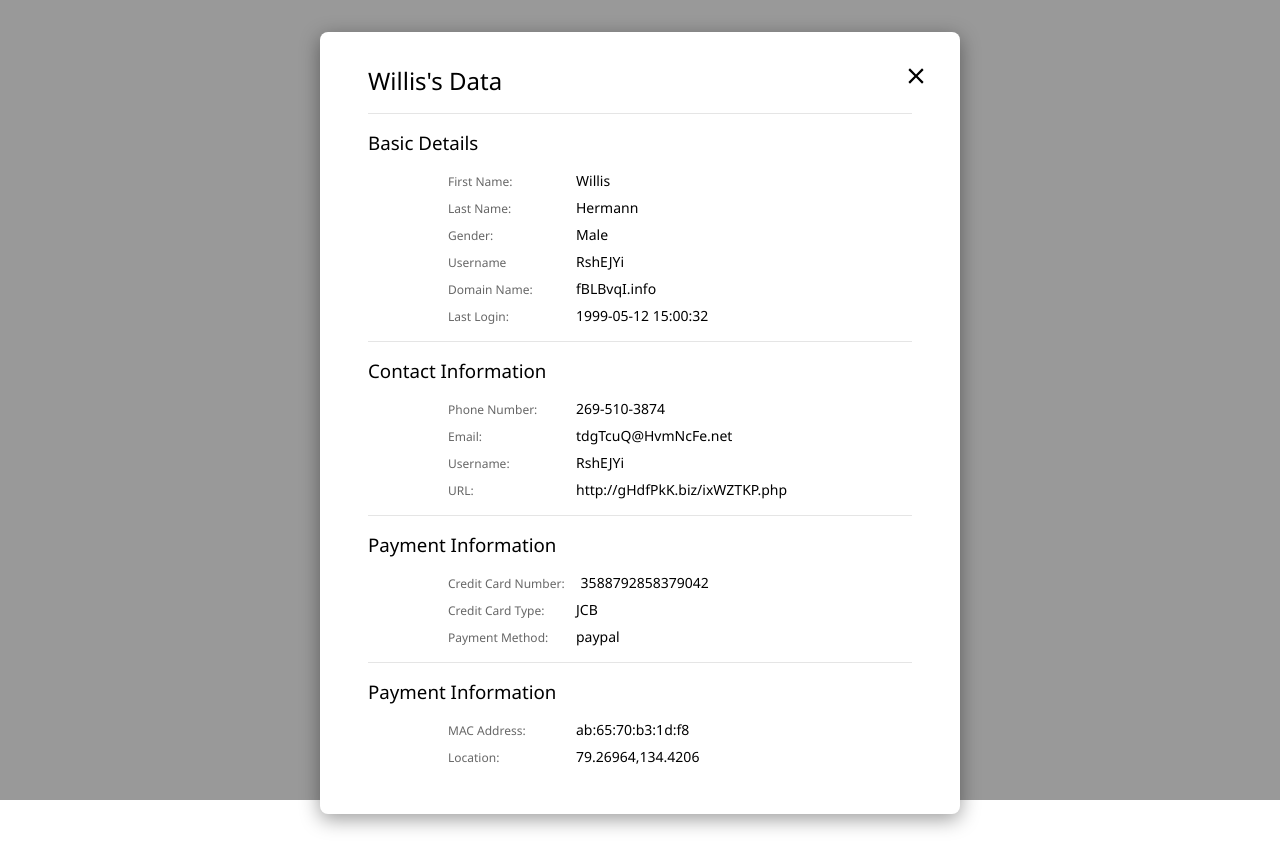
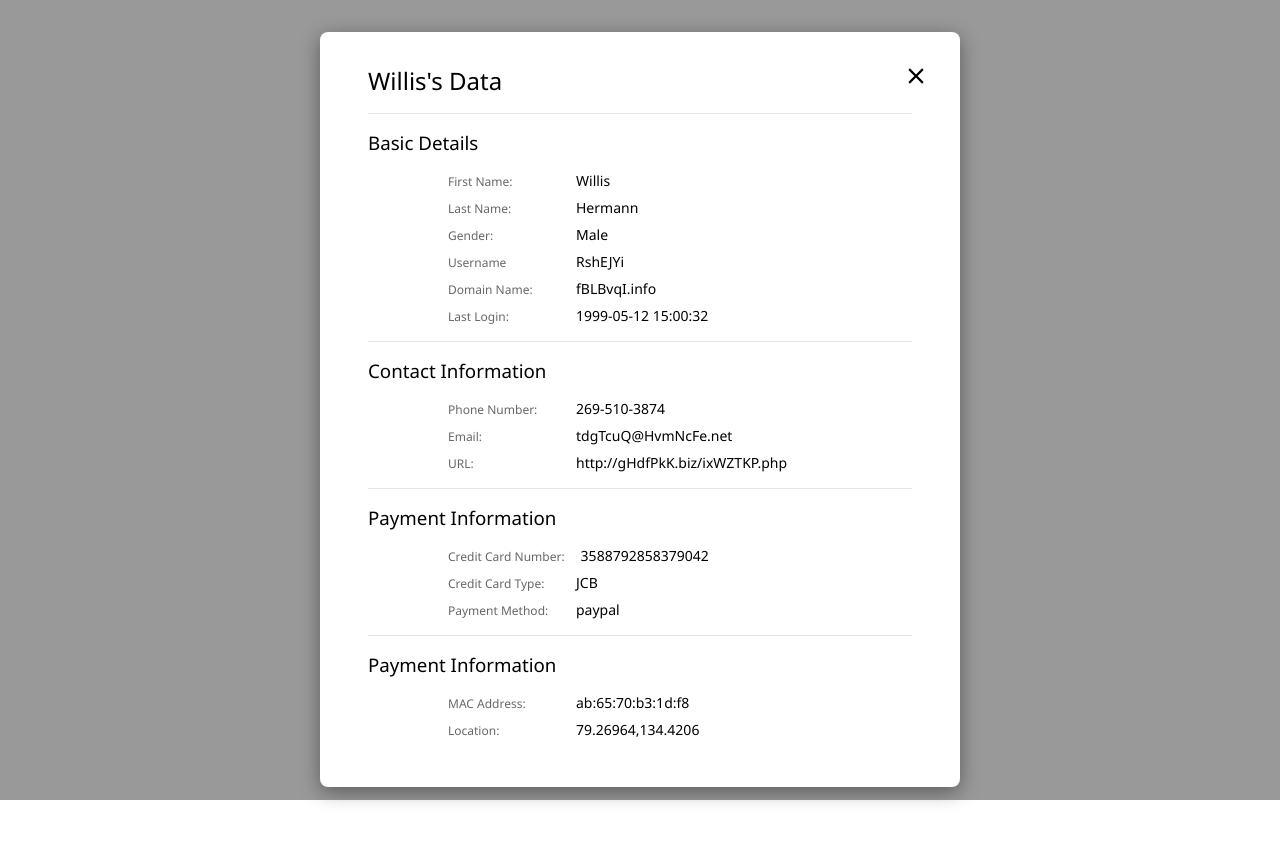
Before and after one commit to isaacsokari/enye-frontend, a React (Create React App) app: page / in a window 1280 px wide. After the commit the page ends 819 px from the top, so only its background shows below. Built offline with nearby package versions, Linux system fonts and the light colour scheme.

Commit message:
fix: removed repeated username from modal

```diff
--- a/src/components/profile-modal/profile-modal.jsx
+++ b/src/components/profile-modal/profile-modal.jsx
@@ -75,10 +75,6 @@ const ProfileModal = (props) => {
             {Email}
           </p>
           <p>
-            <span className="label">Username:</span>
-            {UserName}
-          </p>
-          <p>
             <span className="label">URL:</span>
             {URL}
           </p>
```
